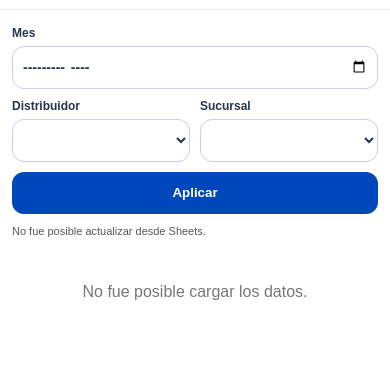
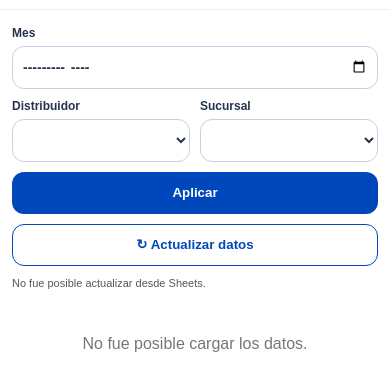
Before and after one commit to data866/Dispersi-n-MXK-GT, a website: page public/index.html in a window 390 px wide. Shown: the part 118-508 px from the top of the page. Drawn offline with Linux system fonts and the light colour scheme; no server answers.

Commit message:
Agregar botón visible Actualizar datos en filtros del dashboard

```diff
--- a/public/index.html
+++ b/public/index.html
@@ -30,6 +30,10 @@
     .filters #distributor,.filters #branch{min-width:190px}
     #apply{border:0;background:var(--blue);color:white;border-radius:12px;padding:12px 22px;font-weight:700;cursor:pointer}
     #apply:hover{background:var(--title)}
+    #refresh-data{border:1px solid var(--blue);background:#fff;color:var(--blue);border-radius:12px;padding:11px 16px;font-weight:700;cursor:pointer;min-height:43px}
+    #refresh-data:hover{background:#eef4ff}
+    #refresh-data:disabled{opacity:.55;cursor:wait}
+    #refresh-data:focus-visible{outline:3px solid var(--yellow)}
     #status{font-size:13px;color:#545859;align-self:center}
     /* Tabla de sucursales: recuadro con desplazamiento interno */
     .branch-panel{margin:16px 1% 30px;border:1px solid #e3e8f0;border-radius:16px;box-shadow:0 3px 12px #00358e18;overflow:hidden}
@@ -69,7 +73,7 @@
       .filters label{min-width:0;width:100%;font-size:12px}
       .filters label:first-child{grid-column:1 / -1}
       .filters input,.filters select{width:100%;min-width:0!important;max-width:100%;font-size:14px;padding:9px}
-      #apply{grid-column:1 / -1;width:100%;min-height:42px}
+      #apply,#refresh-data{grid-column:1 / -1;width:100%;min-height:42px}
       #status{grid-column:1 / -1;font-size:11px;line-height:1.4;overflow-wrap:anywhere}
       .cards,.cards.four{display:grid;grid-template-columns:repeat(2,minmax(0,1fr));margin:10px 0 22px;gap:10px}
       .card{border-radius:12px}.card h2,.cards.four .card h2{font-size:12px;min-height:50px;padding:8px 5px}
@@ -122,6 +126,6 @@
 </head>
 <body><main class="sheet">
   <header class="mast"><div class="brand"><img src="/logo-maxikash.png" alt="Maxikash" class="brand-logo"></div><h1 class="title" id="heading">Solicitudes Únicas Totales</h1><div class="flag"><img src="/bandera-guatemala.jpg" alt="Bandera de Guatemala" class="flag-image"></div></header>
-  <nav class="tabs" id="tabs"></nav><div class="filters"><label>Mes <input id="month" type="month"></label><label>Distribuidor <select id="distributor"></select></label><label>Sucursal <select id="branch"></select></label><button id="apply">Aplicar</button><span id="status" role="status"></span></div><section id="view"></section>
+  <nav class="tabs" id="tabs"></nav><div class="filters"><label>Mes <input id="month" type="month"></label><label>Distribuidor <select id="distributor"></select></label><label>Sucursal <select id="branch"></select></label><button id="apply">Aplicar</button><button id="refresh-data" type="button" aria-label="Actualizar datos desde Google Sheets">↻ Actualizar datos</button><span id="status" role="status"></span></div><section id="view"></section>
 </main>
 <script src="/dashboard.js" defer></script><script type="module">import {summaryView} from "/summary-view.mjs"; window.summaryView=summaryView; window.dispatchEvent(new Event("summary-ready"));</script></body></html>
```
